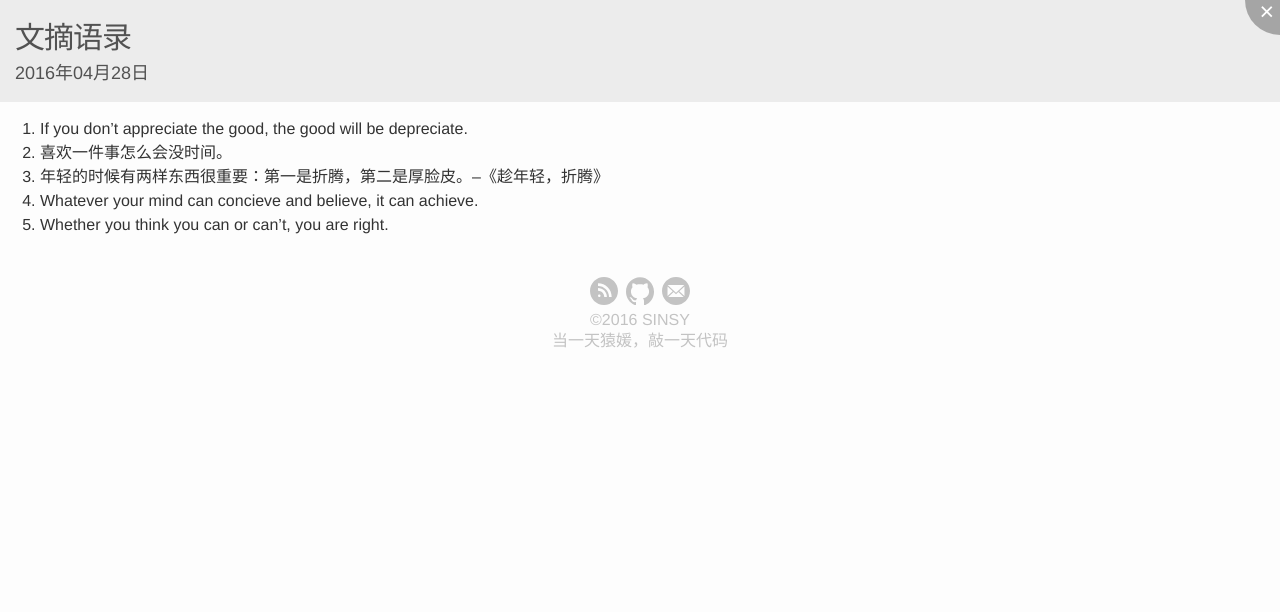
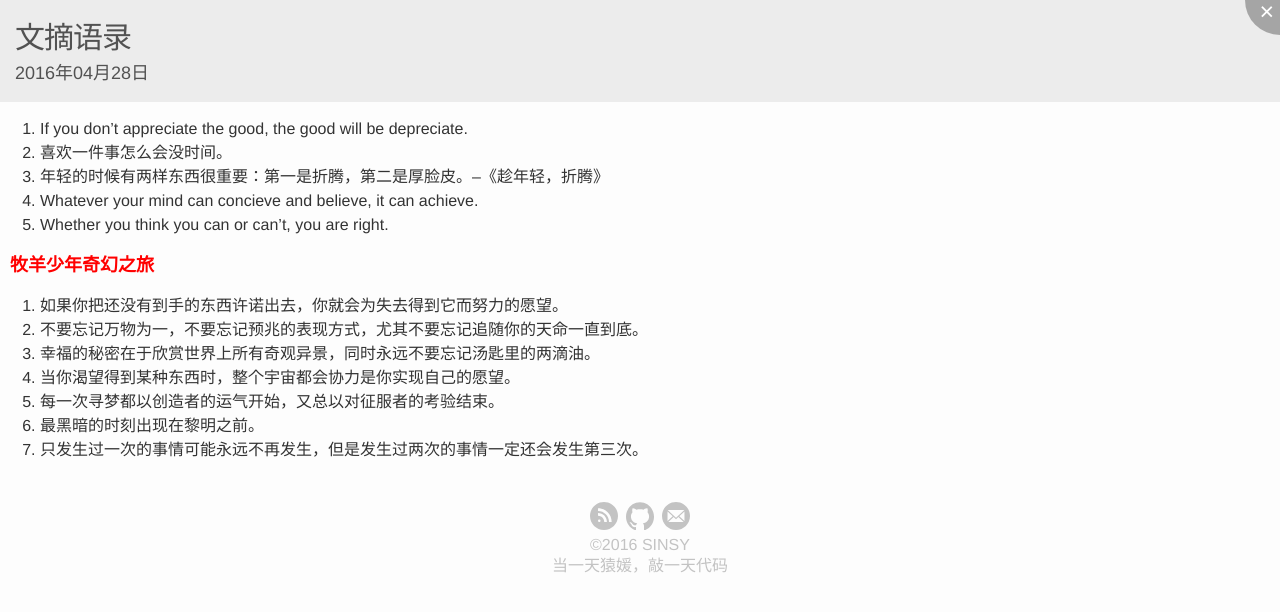
Before and after one commit to sinsy/sinsy.github.io, a Jekyll site: the page built from _posts/thoughts/2016-04-28-quotes.md, in a window 1280 px wide. Shown: the top 612 px of the page. Built offline with Jekyll 4.4.1, drawn with Linux system fonts in a browser that asks for light colours; comment, search, counter and statistics services are not loaded.

Commit message:
博客更新

```diff
--- a/_data/ukulele.json
+++ b/_data/ukulele.json
@@ -52,7 +52,7 @@
 	"name": "情歌"
 },
 {
-	"src": "http://7xtflp.com1.z0.glb.clouddn.com/uku-peiniduguomanchangdesuiyue.jpeg",
+	"src": "http://7xtflp.com1.z0.glb.clouddn.com/uku-peiniduguomanchangdesuiyue1.jpg",
 	"name": "陪你度过漫长的岁月"
 },
 {
--- a/_posts/thoughts/2016-04-28-quotes.md
+++ b/_posts/thoughts/2016-04-28-quotes.md
@@ -11,3 +11,13 @@ tags: [语录]
 3. 年轻的时候有两样东西很重要：第一是折腾，第二是厚脸皮。--《趁年轻，折腾》
 4. Whatever your mind can concieve and believe, it can achieve.
 5. Whether you think you can or can't, you are right.
+
+#### <b>牧羊少年奇幻之旅</b>
+
+1. 如果你把还没有到手的东西许诺出去，你就会为失去得到它而努力的愿望。
+2. 不要忘记万物为一，不要忘记预兆的表现方式，尤其不要忘记追随你的天命一直到底。
+3. 幸福的秘密在于欣赏世界上所有奇观异景，同时永远不要忘记汤匙里的两滴油。
+4. 当你渴望得到某种东西时，整个宇宙都会协力是你实现自己的愿望。
+5. 每一次寻梦都以创造者的运气开始，又总以对征服者的考验结束。
+6. 最黑暗的时刻出现在黎明之前。
+7. 只发生过一次的事情可能永远不再发生，但是发生过两次的事情一定还会发生第三次。
```
Also changed, not shown: _posts/thoughts/book/2016-05-05-book-list.md (+1 -1 lines).
